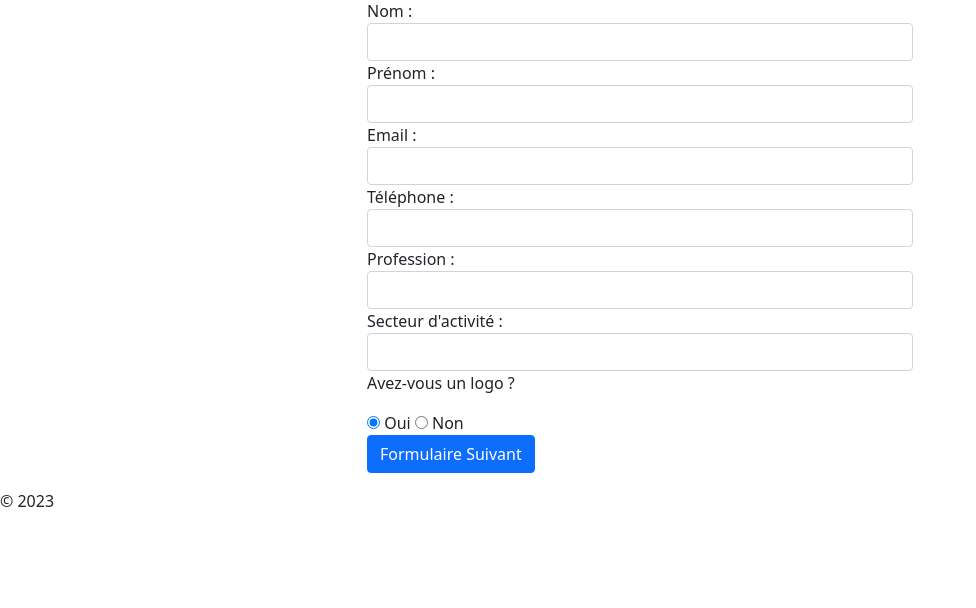
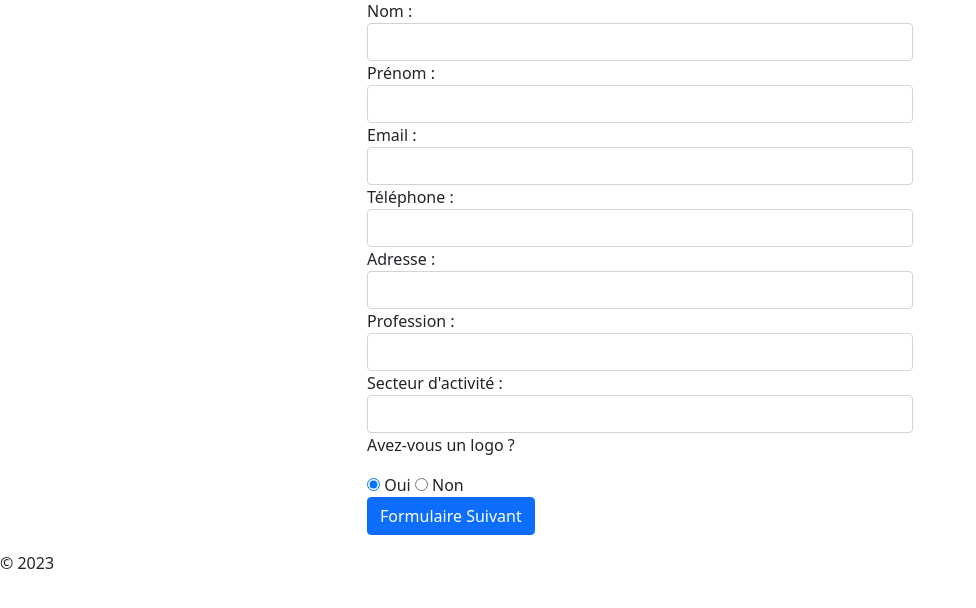
Before and after one commit to Hatem013/MSC_Cahier_Charges, a PHP site: page /client in a window 1280 px wide. Shown: the part 153-761 px from the top of the page, without its empty margins (0-976 px from the left). Run offline with PHP 8.4, Linux system fonts and the light colour scheme; data that the repository does not hold is empty.

Commit message:
adresse form1

```diff
--- a/views/client/index.php
+++ b/views/client/index.php
@@ -61,14 +61,15 @@ if ($_SERVER["REQUEST_METHOD"] == "POST") {
         $prenom = $_POST['prenom'];
         $email = $_POST['email'];
         $telephone = $_POST['telephone'];
+        $adresse = $_POST['adresse'];
         $profession = $_POST['profession'];
         $secteur = $_POST['secteur'];
         $logo = isset($_POST['logo']) ? $_POST['logo'] : '';
 
         try {
-            $clientModel->insertClient($nom, $prenom, $email, $telephone, $profession, $secteur, $logo);
+            $clientModel->insertClient($nom, $prenom, $email, $telephone, $adresse, $profession, $secteur, $logo);
 
-            header("Location: second-form.php?nom=$nom&prenom=$prenom&email=$email&telephone=$telephone&profession=$profession&secteur=$secteur&logo=$logo");
+            header("Location: second-form.php?nom=$nom&prenom=$prenom&email=$email&telephone=$telephone&adresse=$adresse&profession=$profession&secteur=$secteur&logo=$logo");
             exit();
         } catch (PDOException $e) {
             // Affichage d'une erreur en cas de problème avec la base de données
@@ -109,6 +110,11 @@ if ($_SERVER["REQUEST_METHOD"] == "POST") {
                 </div>
 
                 <div class="form-group">
+                    <label for="adresse">Adresse :</label>
+                    <input type="text" class="form-control" id="adresse" name="adresse" required>
+                </div>
+
+                <div class="form-group">
                     <label for="profession">Profession :</label>
                     <input type="text" class="form-control" id="profession" name="profession" required>
                 </div>
```
